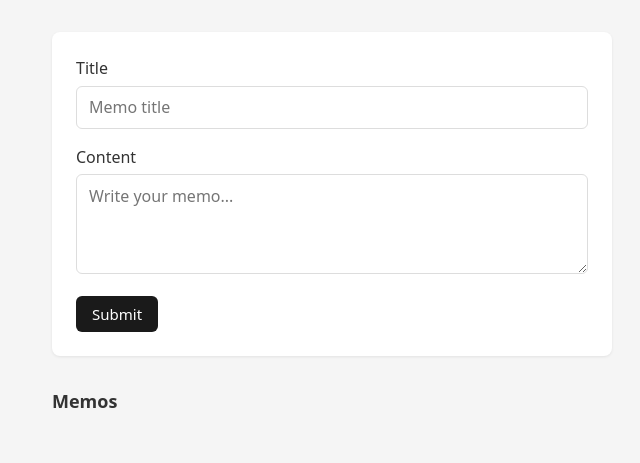
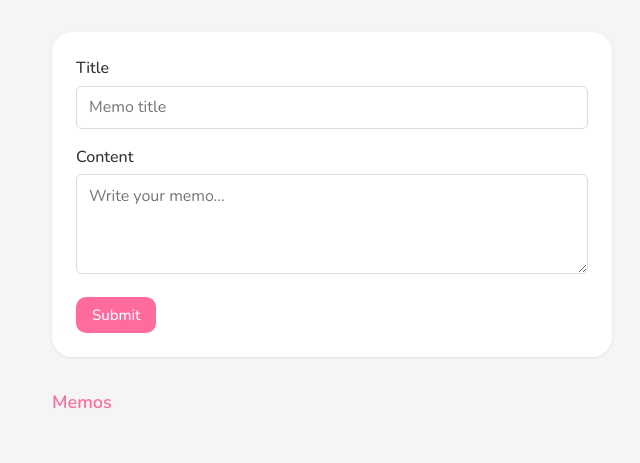
Before and after one commit to hardthink26/MemoAppProject, a Flask app: page / in a window 1280 px wide. Shown: the top 463 px of the page, without its empty margins (308-948 px from the left). Run offline with Flask 3, Linux system fonts and the light colour scheme; data that the repository does not hold is empty; some libraries are stand-ins or nearby versions.

Commit message:
add font,color,radius

```diff
--- a/static/style.css
+++ b/static/style.css
@@ -4,7 +4,7 @@
 }
 
 body {
-  font-family: system-ui, -apple-system, sans-serif;
+  font-family: "Nunito", sans-serif;
   font-size: 16px;
   line-height: 1.5;
   color: #1a1a1a;
@@ -21,7 +21,7 @@ body {
 /* Form card – centered input area */
 .form-card {
   background: #fff;
-  border-radius: 8px;
+  border-radius:20px;
   padding: 1.5rem;
   margin-bottom: 2rem;
   box-shadow: 0 1px 3px rgba(0, 0, 0, 0.08);
@@ -63,19 +63,19 @@ body {
   font-size: 15px;
   font-weight: 500;
   text-decoration: none;
-  border-radius: 6px;
+  border-radius: 10px;
   border: none;
   cursor: pointer;
   font-family: inherit;
 }
 
 .btn-primary {
-  background: #1a1a1a;
-  color: #fff;
+  background: #ff6b9d;
+  color: white;
 }
 
 .btn-primary:hover {
-  background: #333;
+  background: #ff4f8a;
 }
 
 .btn-edit {
@@ -114,7 +114,7 @@ body {
   font-size: 1.125rem;
   font-weight: 600;
   margin: 0 0 1rem;
-  color: #333;
+  color: #ff6b9d;
 }
 
 /* Memo cards */
@@ -126,7 +126,7 @@ body {
 
 .memo-card {
   background: #fff;
-  border-radius: 8px;
+  border-radius: 14px;
   padding: 1.25rem;
   box-shadow: 0 1px 3px rgba(0, 0, 0, 0.08);
   border: 1px solid #eee;
--- a/static/time.js
+++ b/static/time.js
@@ -14,6 +14,16 @@ function formatTime(past) {
 const elements = document.querySelectorAll('.memo-created-at, .memo-updated-at');
 elements.forEach(element=>{
     const past = new Date(element.dataset.time);
-    const text = formatTime(past);
-    element.textContent = text;
+    const textContent = formatTime(past);
+
+    let prefix;
+
+    if (element.classList.contains('memo-created-at')) {
+        prefix = '작성'
+    } else {
+        prefix = '마지막 수정'
+    }
+
+    element.textContent = `${prefix}: ${textContent}`;
+
 });
--- a/templates/index.html
+++ b/templates/index.html
@@ -5,6 +5,9 @@
     <meta name="viewport" content="width=device-width, initial-scale=1" />
     <title>Memo App</title>
     <link rel="stylesheet" href="{{ url_for('static', filename='style.css') }}" />
+    <link rel="preconnect" href="https://fonts.googleapis.com">
+<link rel="preconnect" href="https://fonts.gstatic.com" crossorigin>
+<link href="https://fonts.googleapis.com/css2?family=Nunito:ital,wght@0,200..1000;1,200..1000&display=swap" rel="stylesheet">
   </head>
   <body>
     <div class="container">
```
